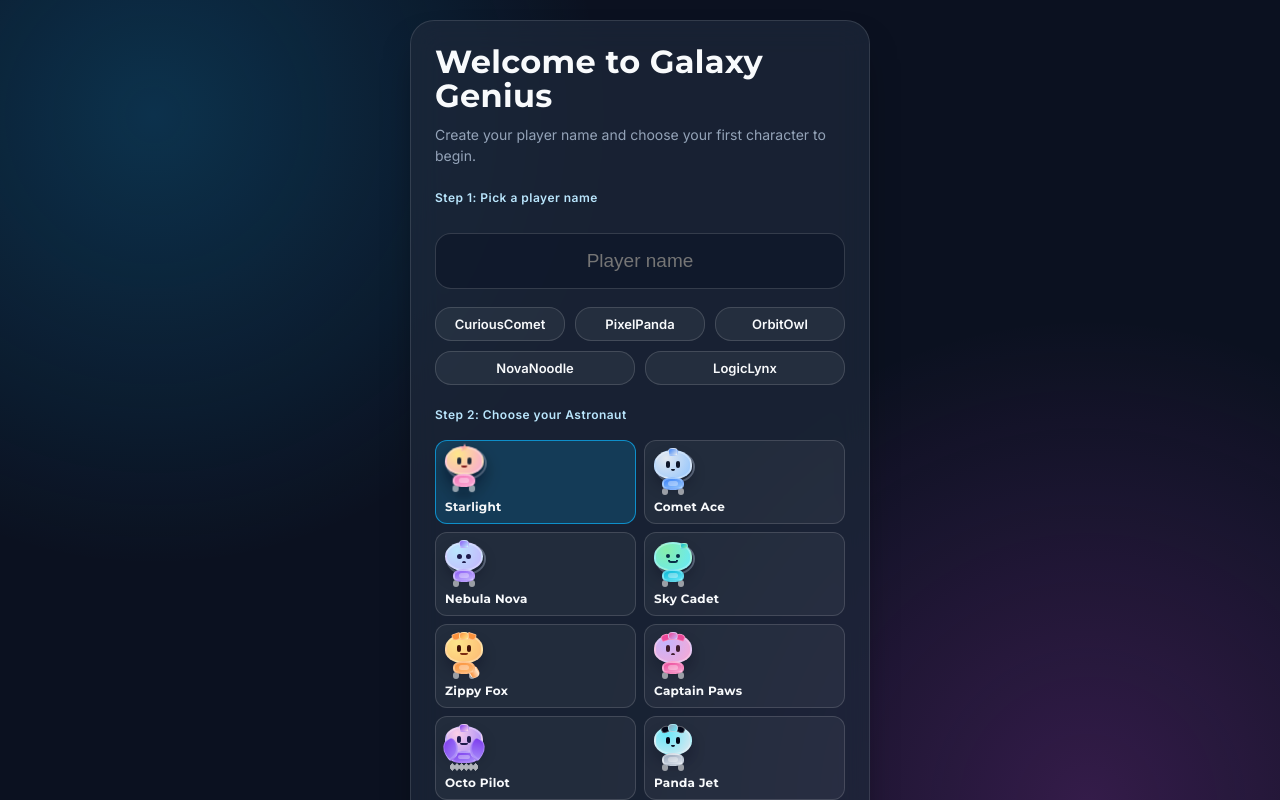
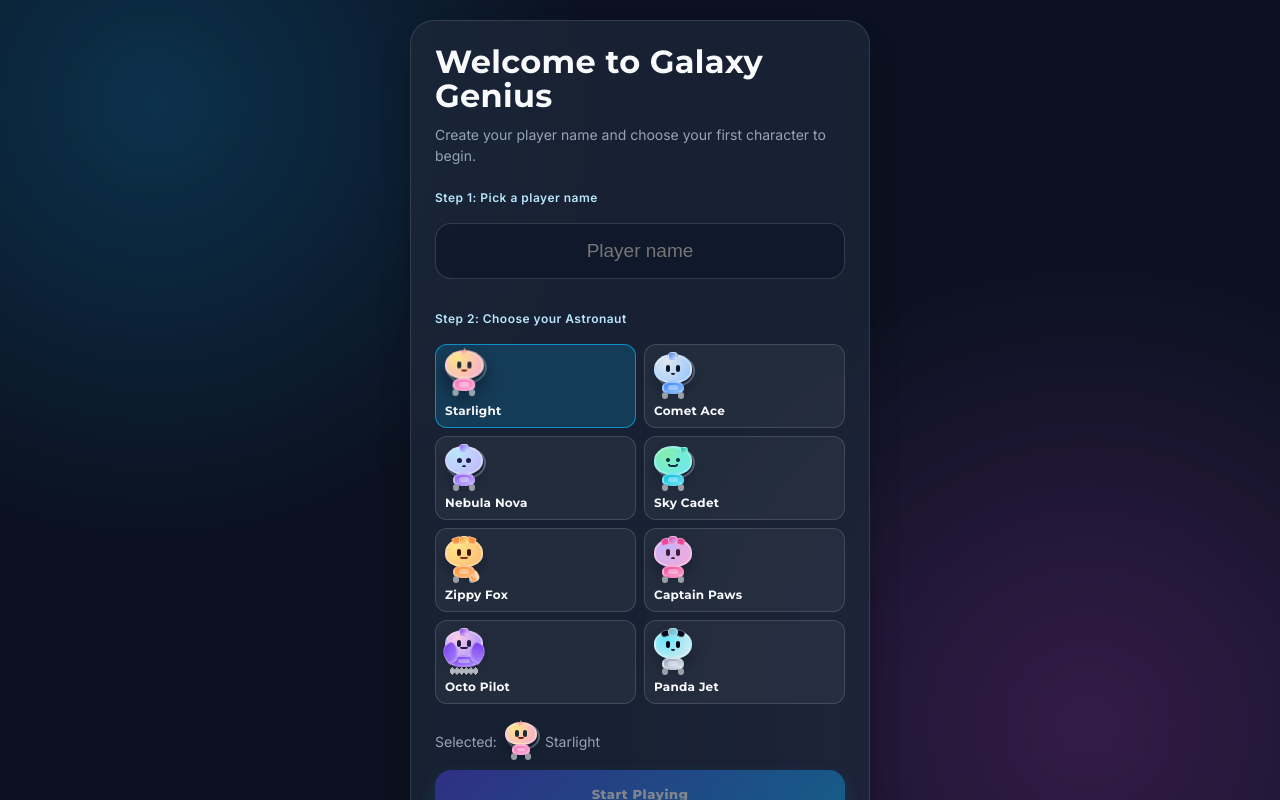
Before and after one commit to npecor/adaptive-math-quest, a React (Vite) app: page / in a window 1280 px wide. Shown: the top 800 px of the page. Built offline with nearby package versions, Linux system fonts and the light colour scheme.

Commit message:
Tidy player setup: remove sample names and improve spacing

```diff
--- a/src/App.tsx
+++ b/src/App.tsx
@@ -43,7 +43,6 @@ const FLOW_TARGET = 8;
 const PUZZLE_TARGET = 3;
 const MAX_HINTS_PER_QUESTION = 2;
 
-const handles = ['CuriousComet', 'PixelPanda', 'OrbitOwl', 'NovaNoodle', 'LogicLynx'];
 const playerCharacters: PlayerCharacter[] = [
   { id: 'astro-starlight', emoji: '👩‍🚀', name: 'Starlight', vibe: 'Sparkly (feminine)', kind: 'astronaut' },
   { id: 'astro-comet', emoji: '👨‍🚀', name: 'Comet Ace', vibe: 'Classic (boyish)', kind: 'astronaut' },
@@ -1107,6 +1106,7 @@ export default function App() {
           </>
         )}
 
+        <div className="onboarding-name-block">
           <p className="text-label onboarding-step-label">Step 1: Pick a player name</p>
           <input
             className="math-input"
@@ -1117,13 +1117,6 @@ export default function App() {
               if (event.key === 'Enter') completeOnboarding();
             }}
           />
-
-        <div className="chips">
-          {handles.map((handle) => (
-            <button key={handle} className="btn btn-secondary chip-btn" onClick={() => setNameInput(handle)}>
-              {handle}
-            </button>
-          ))}
         </div>
 
         <div className="character-section">
--- a/src/styles.css
+++ b/src/styles.css
@@ -1576,6 +1576,12 @@ p {
   margin: 4px 0 10px;
 }
 
+.onboarding-name-block {
+  display: grid;
+  gap: 8px;
+  margin-bottom: 10px;
+}
+
 .eyebrow {
   text-transform: none;
   letter-spacing: 0.03em;
```
Lines whose indentation alone changed are shown as unchanged.
